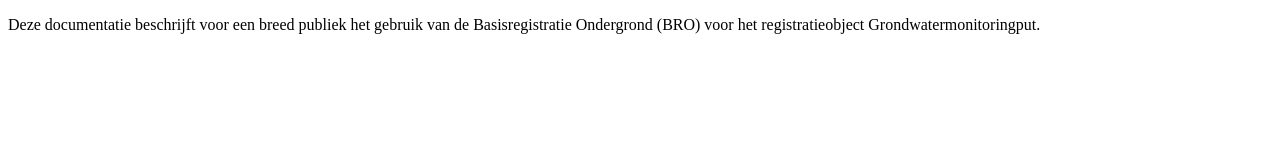
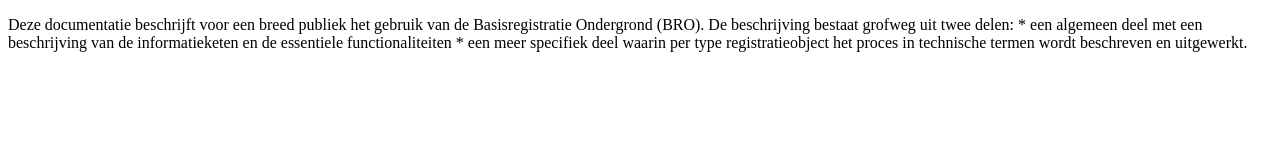
Before and after one commit to jacblom/jacblom.github.io, a plain HTML site: page index.html in a window 1280 px wide. Drawn offline with Linux system fonts and the light colour scheme.

Commit message:
Update index.html
Aanpassen abstract

```diff
--- a/index.html
+++ b/index.html
@@ -25,7 +25,9 @@
 
     <section id='abstract'>
       <p>
-        Deze documentatie beschrijft voor een breed publiek het gebruik van de Basisregistratie Ondergrond (BRO) voor het registratieobject Grondwatermonitoringput.
+        Deze documentatie beschrijft voor een breed publiek het gebruik van de Basisregistratie Ondergrond (BRO). De beschrijving bestaat grofweg uit twee delen:
+        * een algemeen deel met een beschrijving van de informatieketen en de essentiele functionaliteiten
+        * een meer specifiek deel waarin per type registratieobject het proces in technische termen wordt beschreven en uitgewerkt.
       </p>
     </section>
 
```
